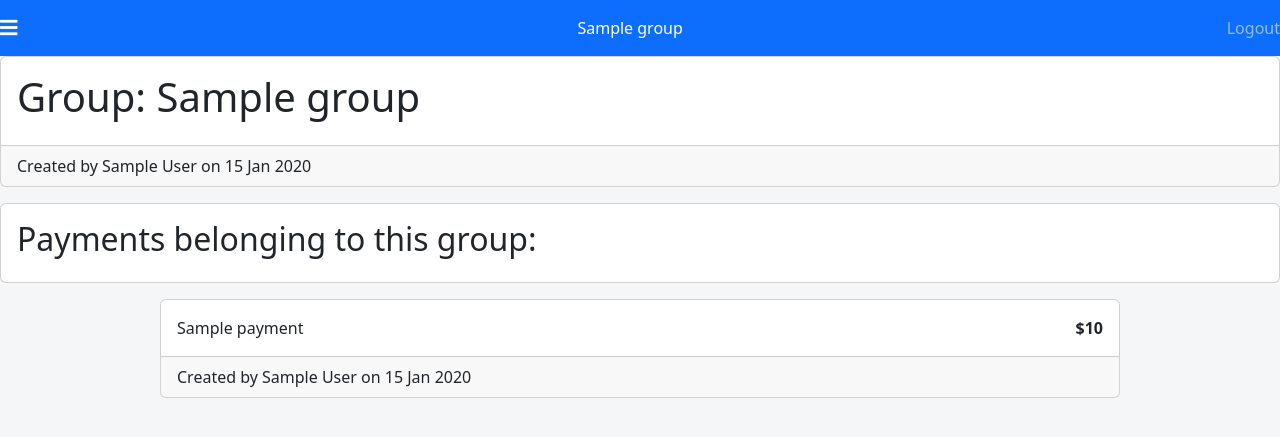
After one commit to meronogbai/group-payments, a Rails app: page /groups/1 in a window 1280 px wide. The commit adds this page. Shown: the top 437 px of the page. Run offline with Rails 7, Linux system fonts and the light colour scheme; a user stored in the database is signed in; tables that the repository leaves empty hold one stand-in row (values such as "Sample post"); style sheets or scripts are compiled from the project's sources; some libraries are stand-ins or nearby versions.

Commit message:
Add group payments page

```diff
--- a/app/controllers/groups_controller.rb
+++ b/app/controllers/groups_controller.rb
@@ -21,6 +21,10 @@ class GroupsController < ApplicationController
     end
   end
 
+  def show
+    @group = Group.includes(:payments, :user).find(params[:id])
+  end
+
   private
 
   def group_params
--- a/app/views/groups/_group.html.erb
+++ b/app/views/groups/_group.html.erb
@@ -1,6 +1,8 @@
 <div class="card w-75 mx-auto my-3">
   <div class="card-body d-flex justify-content-between">
-    <span><%= group.name %></span>
+    <%= link_to group do %>
+      <span><%= group.name %></span>
+    <% end %>
   </div>
   <div class="card-footer">
     <strong>Created by <%= group.user.name %></strong> on <%= group.created_at.strftime("%d %b %Y") %>
--- /dev/null
+++ b/app/views/groups/show.html.erb
@@ -0,0 +1,26 @@
+<% provide(:title, @group.name) %>
+<%= render 'layouts/header'%>
+<div class="card">
+  <div class="card-body">
+    <h1>Group: <%= @group.name %></h1>
+  </div>
+  <div class="card-footer">
+    Created by <%= @group.user.name %> on <%= @group.created_at.strftime("%d %b %Y") %>
+  </div>
+</div>
+<div class="card mt-3">
+  <div class="card-body">
+    <h2>Payments belonging to this group: </h2>
+  </div>
+</div>
+<% @group.payments.each do |payment| %>
+  <div class="card w-75 mx-auto my-3">
+    <div class="card-body d-flex justify-content-between">
+      <span><%= payment.name %></span>
+      <strong>$<%= payment.amount%></strong>
+    </div>
+    <div class="card-footer">
+      Created by <%= payment.author.name %> on <%= payment.created_at.strftime("%d %b %Y") %>
+    </div>
+  </div>
+<% end %>
--- a/config/routes.rb
+++ b/config/routes.rb
@@ -1,11 +1,11 @@
 Rails.application.routes.draw do
   root 'static_pages#home'
-  resources :users
+  resources :users, only: %i[new create show]
   resources :sessions, only: %i[new create]
   delete '/logout', to: 'sessions#destroy'
   resources :payments, only: %i[index new create]
   get 'payments/index_no_group', to: 'payments#index_no_group'
-  resources :groups, only: %i[index new create]
+  resources :groups, only: %i[index new create show]
   get 'login', to: 'sessions#new'
   delete 'logout', to: 'sessions#destroy'
   get 'signup', to: 'users#new'
```
